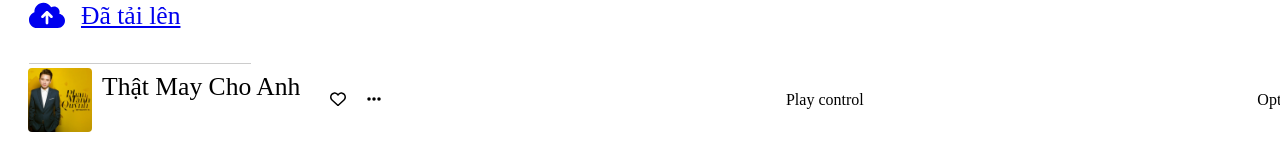
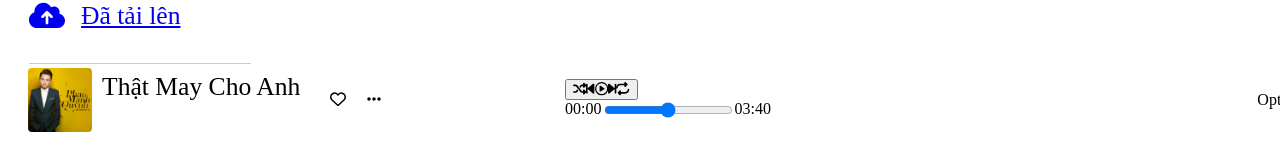
Before and after one commit to lehoanglam123/music_ui, a React (Create React App) app: page / in a window 1280 px wide. Shown: the part 655-797 px from the top of the page. Built offline with nearby package versions, Linux system fonts and the light colour scheme.

Commit message:
build ui player control

```diff
--- /dev/null
+++ b/src/components/PlayerControl/PlayerBar/PlayerBar.js
@@ -0,0 +1,38 @@
+import classNames from 'classnames/bind';
+import {
+    faBackward,
+    faBackwardStep,
+    faForwardStep,
+    faPlay,
+    faRepeat,
+    faShuffle,
+} from '@fortawesome/free-solid-svg-icons';
+import { FontAwesomeIcon } from '@fortawesome/react-fontawesome';
+
+import style from './PlayerBar.module.scss';
+import { faCirclePlay } from '@fortawesome/free-regular-svg-icons';
+const cx = classNames.bind(style);
+function PlayerBar() {
+    return (
+        <div className={cx('player-bar')}>
+            <div className={cx('player-items')}>
+                <button>
+                    <FontAwesomeIcon icon={faShuffle} />
+                    <FontAwesomeIcon icon={faBackwardStep} />
+                    <FontAwesomeIcon icon={faCirclePlay} />
+                    <FontAwesomeIcon icon={faForwardStep} />
+                    <FontAwesomeIcon icon={faRepeat} />
+                </button>
+            </div>
+            <div className={cx('player-duration')}>
+                <span className={cx('time-right')}>00:00</span>
+                <div className={cx('player-control')}>
+                    <input type="range" min="0" max="100" />
+                </div>
+                <span className={cx('time-left')}>03:40</span>
+            </div>
+        </div>
+    );
+}
+
+export default PlayerBar;
--- /dev/null
+++ b/src/components/PlayerControl/PlayerBar/PlayerBar.module.scss
@@ -0,0 +1,7 @@
+.player-bar {
+    height: 100%;
+}
+.player-items,
+.player-duration {
+    display: flex;
+}
--- /dev/null
+++ b/src/components/PlayerControl/PlayerBar/index.js
@@ -0,0 +1 @@
+export { default } from './PlayerBar';
--- a/src/components/PlayerControl/PlayerControl.js
+++ b/src/components/PlayerControl/PlayerControl.js
@@ -2,6 +2,7 @@ import classNames from 'classnames/bind';
 
 import Media from '../Media';
 import style from './PlayerControl.module.scss';
+import PlayerBar from './PlayerBar';
 
 const cx = classNames.bind(style);
 
@@ -15,7 +16,7 @@ function PlayerControl() {
     // console.log(data.image);
     return (
         <div className={cx('player')}>
-            <div className="control-left">
+            <div className={cx('control-left')}>
                 <Media
                     data={data}
                     className={'media-player'}
@@ -23,8 +24,10 @@ function PlayerControl() {
                     right
                 />
             </div>
-            <div className="control-center">Play control</div>
-            <div className="control-right">Options</div>
+            <div className={cx('control-center')}>
+                <PlayerBar />
+            </div>
+            <div className={cx('control-right')}>Options</div>
         </div>
     );
 }
--- a/src/components/PlayerControl/PlayerControl.module.scss
+++ b/src/components/PlayerControl/PlayerControl.module.scss
@@ -14,3 +14,26 @@
     border-top: #ffffff1a solid 1px;
     background-color: var(--primary-bg);
 }
+
+.control-left,
+.control-right {
+    height: 100%;
+    width: 30%;
+    display: flex;
+    align-items: center;
+}
+
+.control-left {
+    justify-content: flex-start;
+}
+
+.control-center {
+    flex-grow: 1;
+    max-width: 40vw;
+    display: flex;
+    justify-content: center;
+}
+
+.control-right {
+    justify-content: flex-end;
+}
```
